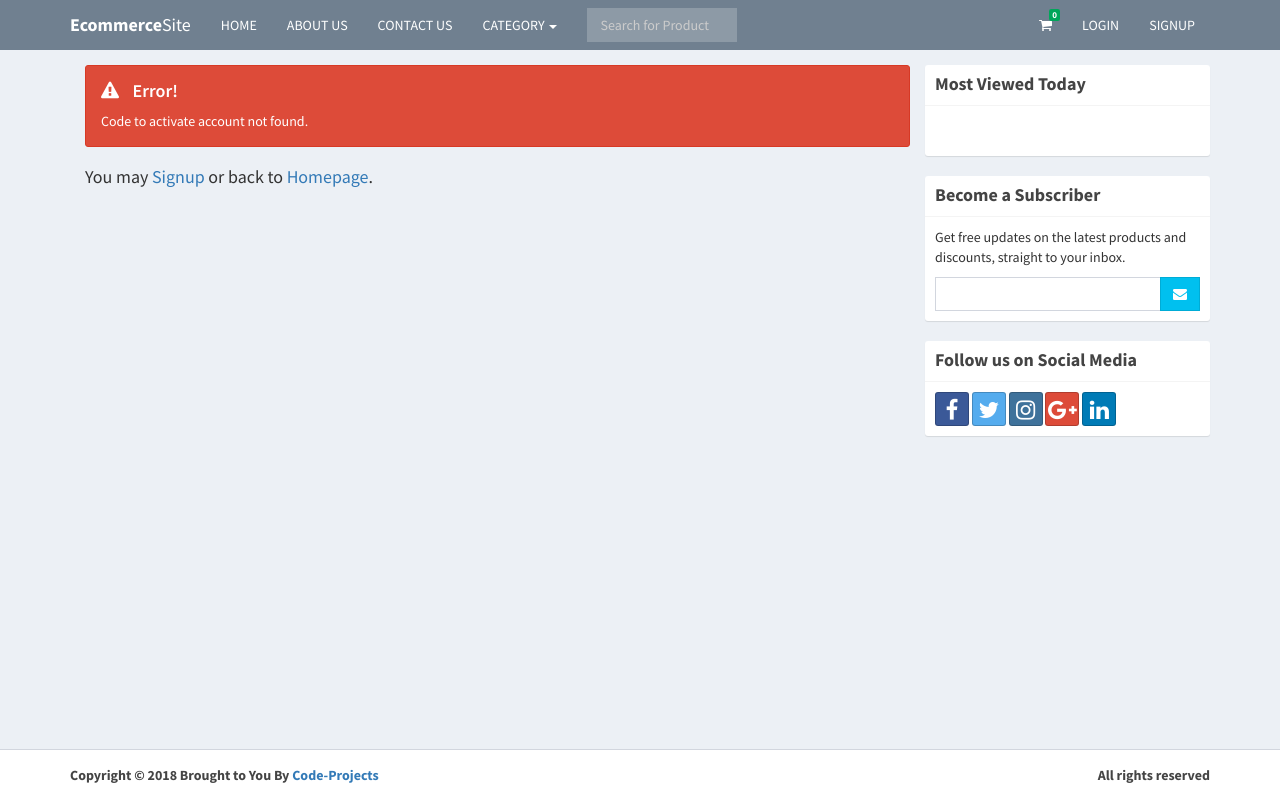
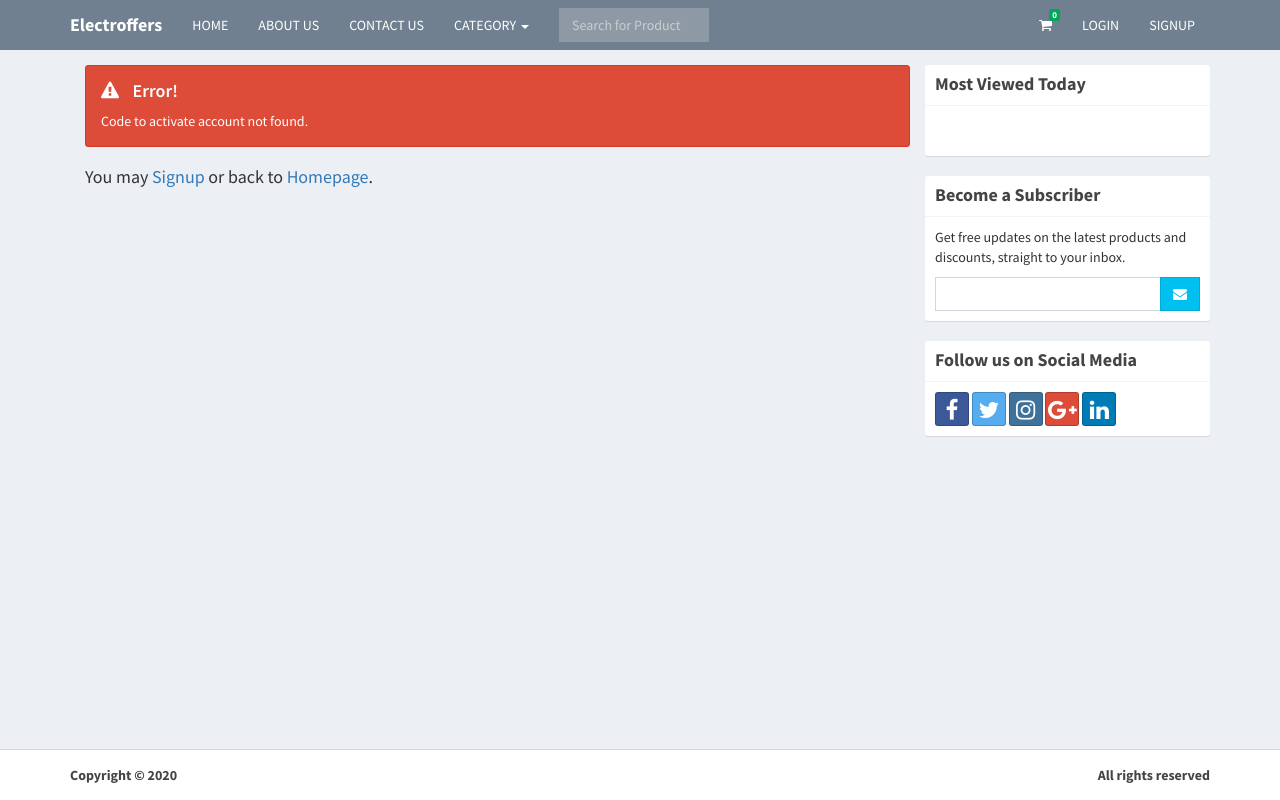
Before and after one commit to akankit077/Electroffers, a PHP site: page /ecommerce/activate.php in a window 1280 px wide. Run offline with PHP 8.4, Linux system fonts and the light colour scheme; data comes from the database, SQL or seed files in the repository; some libraries are stand-ins or nearby versions.

Commit message:
Modifiied includes and index.php

```diff
--- a/includes/footer.php
+++ b/includes/footer.php
@@ -3,6 +3,6 @@
       <div class="pull-right hidden-xs">
         <b>All rights reserved</b>
       </div>
-      <strong>Copyright &copy; 2018 Brought to You By <a href="https://code-projects.org/">Code-Projects</a></strong>
+      <strong>Copyright &copy; 2020</strong>
     </div>
 </footer>
--- a/includes/header.php
+++ b/includes/header.php
@@ -3,7 +3,7 @@
 <head>
   	<meta charset="utf-8">
   	<meta http-equiv="X-UA-Compatible" content="IE=edge">
-  	<title>Ecommerce Site using PHP</title>
+  	<title>Electroffers</title>
   	<!-- Tell the browser to be responsive to screen width -->
   	<meta content="width=device-width, initial-scale=1, maximum-scale=1, user-scalable=no" name="viewport">
   	<!-- Bootstrap 3.3.7 -->
--- a/includes/navbar.php
+++ b/includes/navbar.php
@@ -2,7 +2,7 @@
   <nav class="navbar navbar-static-top">
     <div class="container">
       <div class="navbar-header">
-        <a href="index.php" class="navbar-brand"><b>Ecommerce</b>Site</a>
+        <a href="index.php" class="navbar-brand"><b>Electroffers</b></a>
         <button type="button" class="navbar-toggle collapsed" data-toggle="collapse" data-target="#navbar-collapse">
           <i class="fa fa-bars"></i>
         </button>
```
